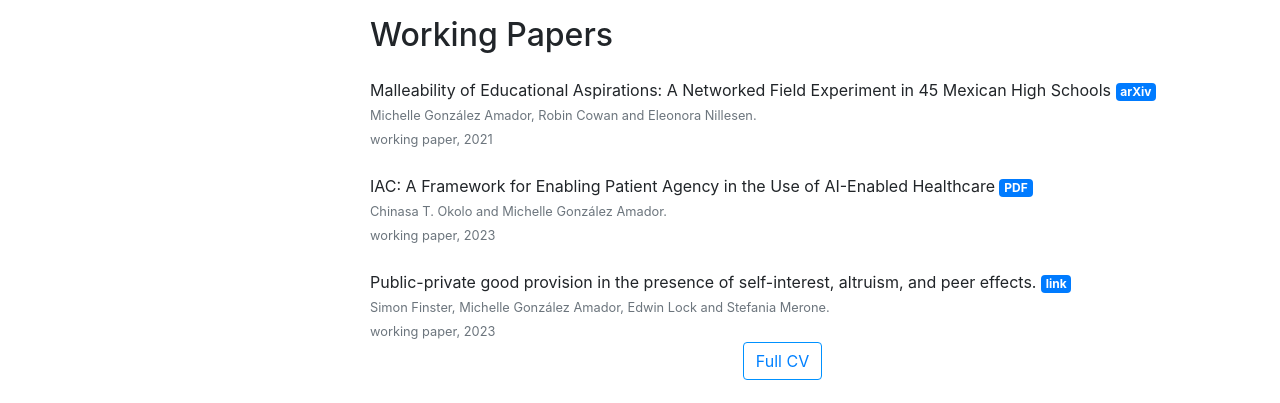
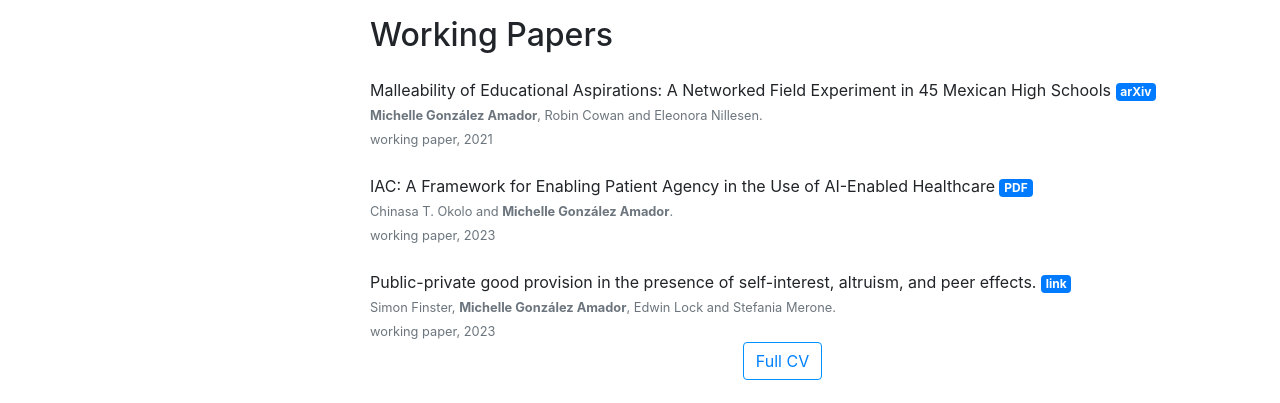
Before and after one commit to michelleg06/m-gonzalezamador.com, a Jekyll site: the page built from research.md, in a window 1280 px wide. Shown: the part 1155-1558 px from the top of the page. Built offline with Jekyll 4.4.1, drawn with Linux system fonts in a browser that asks for light colours; nearby versions of some CDN libraries.

```diff
--- a/_data/preprints.yml
+++ b/_data/preprints.yml
@@ -1,17 +1,17 @@
 - title: "Malleability of Educational Aspirations: A Networked Field Experiment in 45 Mexican High Schools"
-  authors: "Michelle González Amador, Robin Cowan and Eleonora Nillesen"
+  authors: "<strong>Michelle González Amador</strong>, Robin Cowan and Eleonora Nillesen"
   venue: "working paper"
   year: "2021"
   arXiv: https://arxiv.org/abs/2209.08340
 
 - title: "IAC: A Framework for Enabling Patient Agency in the Use of AI-Enabled Healthcare"
-  authors: "Chinasa T. Okolo and Michelle González Amador"
+  authors: "Chinasa T. Okolo and <strong>Michelle González Amador</strong>"
   venue: "working paper"
   year: 2023
   file: "pdfs/ACM_IAC.pdf"
 
 - title: "Public-private good provision in the presence of self-interest, altruism, and peer effects."
-  authors: "Simon Finster, Michelle González Amador, Edwin Lock and Stefania Merone"
+  authors: "Simon Finster, <strong>Michelle González Amador</strong>, Edwin Lock and Stefania Merone"
   venue: "working paper"
   year: 2023
   link: "https://doi.org/10.1257/rct.8422-1.0"
```
